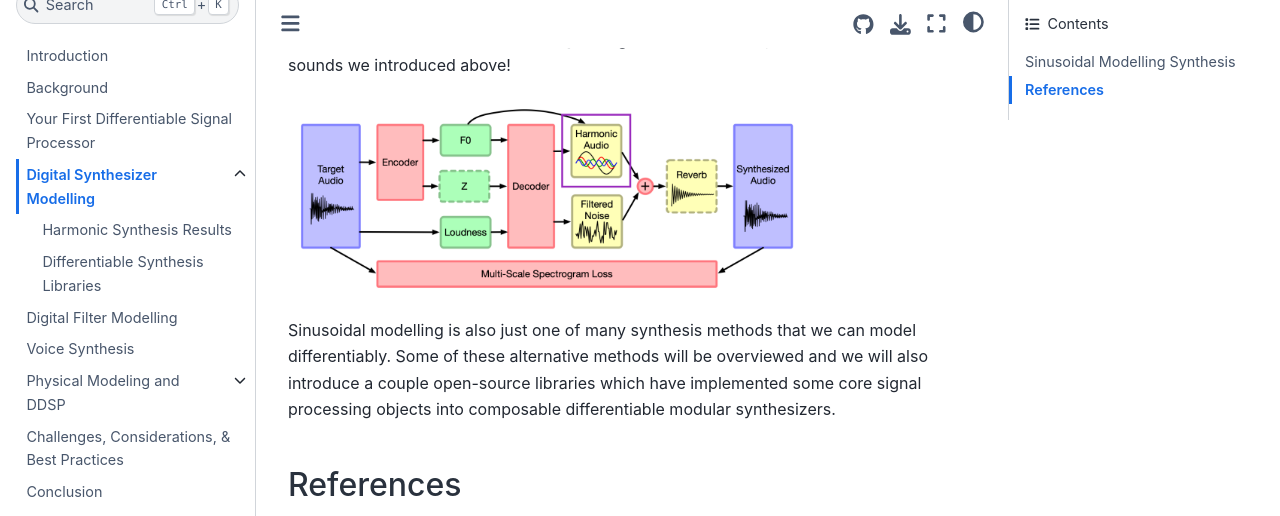
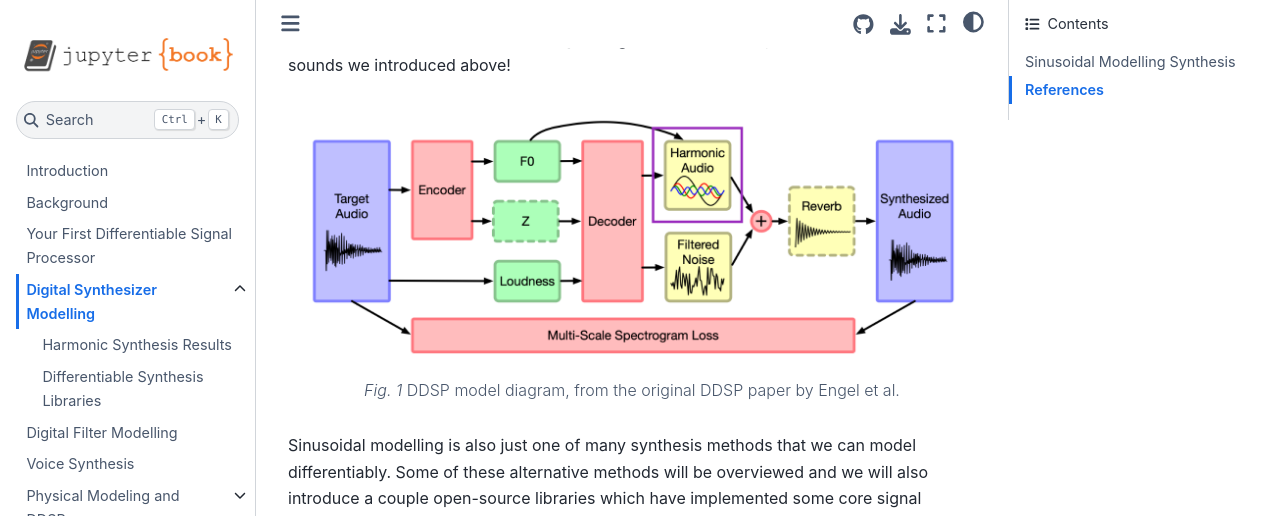
Before and after one commit to intro2ddsp/intro2ddsp.github.io, a Jupyter Book: the page built from synths/introduction.md, in a window 1280 px wide and 900 px high, scrolled down 1404 px, cut to the strip 0-516 px from the top of the window. Built offline with Jupyter Book 1.0.4 settings and Sphinx 7.4.7 and the Sphinx Book theme 1.1.4, drawn with Linux system fonts in a browser that asks for light colours; pages that are not in the unit, such as notebooks, are missing from menus; cross-references to code outside the pages are shown as plain code.

Commit message:
synth introduction ddsp figure

````diff
--- a/synths/introduction.md
+++ b/synths/introduction.md
@@ -91,7 +91,12 @@
 at how we can use the **Multi-Scale Spectrogram Loss** to learn parameters to match the
 sounds we introduced above!
 
-<image src="../_static/images/ddsp_model.png" width="75%"></img>
+```{figure} ../_static/images/ddsp_model.png
+---
+name: ddsp_model
+---
+DDSP model diagram, from the original DDSP paper by Engel et al.
+```
 
 Sinusoidal modelling is also just one of many synthesis methods that we can model
 differentiably. Some of these alternative methods will be overviewed and we will also
````
